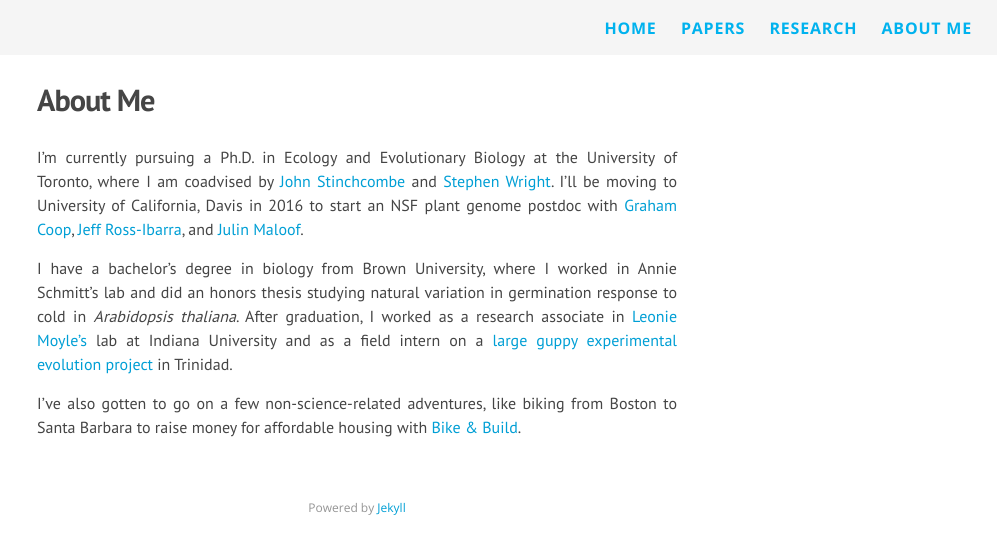
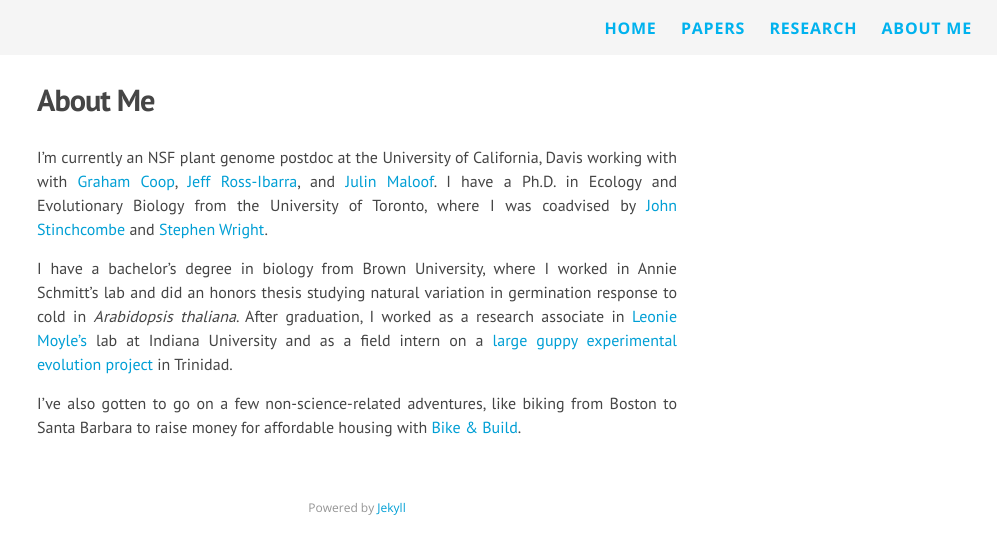
Before and after one commit to emjosephs/emjosephs.github.io, a Jekyll site: the page built from about.md, in a window 1280 px wide. Shown: the top 554 px of the page, without its empty margins (283-1280 px from the left). Built offline with Jekyll 4.4.1, drawn with Linux system fonts in a browser that asks for light colours; nearby versions of some CDN libraries.

Commit message:
moving to davis

```diff
--- a/about.md
+++ b/about.md
@@ -4,7 +4,7 @@ title: About Me
 permalink: /about/
 ---
 
-I'm currently pursuing a Ph.D. in Ecology and Evolutionary Biology at the University of Toronto, where I am coadvised by [John Stinchcombe](http://labs.eeb.utoronto.ca/stinchcombe/) and [Stephen Wright](http://wright.eeb.utoronto.ca/). I'll be moving to University of California, Davis in 2016 to start an NSF plant genome postdoc with [Graham Coop](http://gcbias.org/), [Jeff Ross-Ibarra](http://rilab.org), and [Julin Maloof](http://malooflab.openwetware.org/).
+I'm currently an NSF plant genome postdoc at the University of California, Davis working with with [Graham Coop](http://gcbias.org/), [Jeff Ross-Ibarra](http://rilab.org), and [Julin Maloof](http://malooflab.openwetware.org/). I have a Ph.D. in Ecology and Evolutionary Biology from the University of Toronto, where I was coadvised by [John Stinchcombe](http://labs.eeb.utoronto.ca/stinchcombe/) and [Stephen Wright](http://wright.eeb.utoronto.ca/).
 
 I have a bachelor's degree in biology from Brown University, where I worked in Annie Schmitt's lab and did an honors thesis studying natural variation in germination response to cold in *Arabidopsis thaliana*. After graduation, I worked as a research associate in [Leonie Moyle's](http://www.indiana.edu/~moylelab/) lab at Indiana University and as a field intern on a [large guppy experimental evolution project](http://cnas.ucr.edu/guppy/) in Trinidad.
 
```
